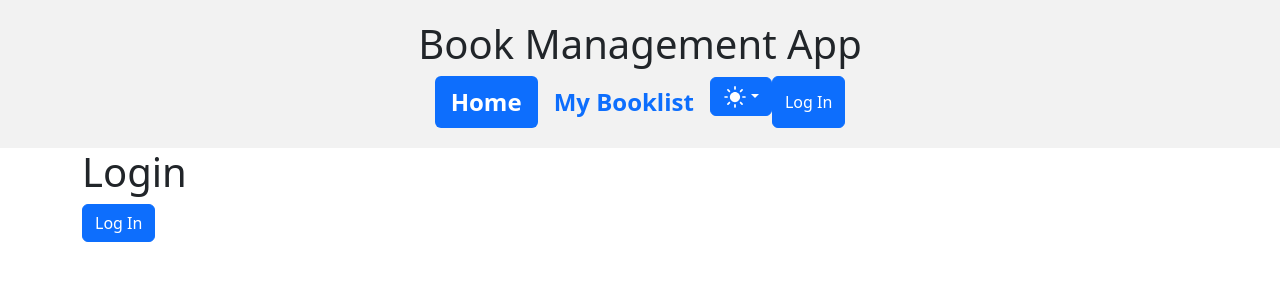
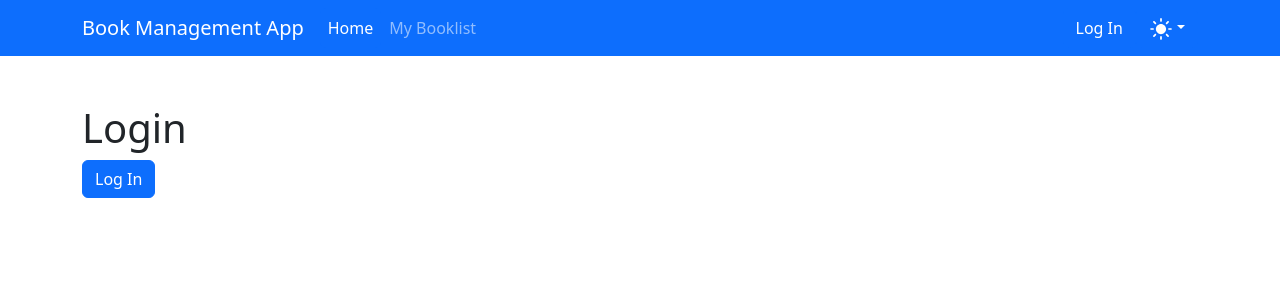
Before and after one commit to CurtesMalteser/adb_books, a React (Create React App) app in the folder frontend/: page /login in a window 1280 px wide. Shown: the top 300 px of the page. Built offline with nearby package versions, Linux system fonts and the light colour scheme; no server answers.

Commit message:
feat: Reorganize Navbar for improved UX

```diff
--- a/frontend/src/components/header/Header.css
+++ /dev/null
@@ -1,7 +0,0 @@
-header {
-  background-color: #f2f2f2;
-  padding: 20px;
-  text-align: center;
-  font-size: 24px;
-  font-weight: bold;
-}
--- a/frontend/src/components/header/Header.tsx
+++ b/frontend/src/components/header/Header.tsx
@@ -1,5 +1,6 @@
-import './Header.css';
-import Nav from 'react-bootstrap/Nav';
+import Navbar from 'react-bootstrap/esm/Navbar';
+import Nav from 'react-bootstrap/esm/Nav';
+import Container from 'react-bootstrap/esm/Container';
 import { Link } from 'react-router-dom';
 import ROUTES from '../../constants/Routes';
 import { useAuth0 } from '@auth0/auth0-react';
@@ -12,31 +13,38 @@ import DarkModeToggle from '../../features/dark-mode/DarkModeToggle';
 function NavMenu() {
 
   const auth0 = useAuth0();
-  const { isAuthenticated } = auth0;
+  const { isAuthenticated, isLoading } = auth0;
 
   useEffect(() => {
     initAuth(auth0);
   }, [auth0]);
 
   return (
+    <Navbar expand="lg" className="navbar-dark bg-primary" style={{ marginBottom: "48px" }} >
+      <Container>
         <Nav variant="pills" defaultActiveKey="home" className='justify-content-center'>
+          <Navbar.Brand as={Link} to={ROUTES.HOME} >Book Management App</Navbar.Brand>
           <Nav.Item>
             <Nav.Link as={Link} to={ROUTES.HOME} eventKey="home">Home</Nav.Link>
           </Nav.Item>
           <Nav.Item>
             <Nav.Link as={Link} to={ROUTES.MY_BOOKLIST} eventKey="my-book-list">My Booklist</Nav.Link>
           </Nav.Item>
+
+        </Nav>
+        <div className="d-flex ml-auto">
+          {!isLoading && isAuthenticated && <LogoutButton />}
+          {!isLoading && !isAuthenticated && <LoginButton />}
           <DarkModeToggle />
-      {isAuthenticated && <LogoutButton />}
-      {!isAuthenticated && <LoginButton />}
-    </Nav>
+        </div>
+      </Container>
+    </Navbar>
   )
 }
 
 function Header() {
   return (
     <header>
-      <h1>Book Management App</h1>
       <NavMenu />
     </header>
   );
--- a/frontend/src/features/auth/LogoutButton.tsx
+++ b/frontend/src/features/auth/LogoutButton.tsx
@@ -13,9 +13,9 @@ const LogoutButton = () => {
             {user &&
                 <div
                     className="d-flex"
-                    style={{ marginRight: '24px' }}
+                    style={{ marginRight: '8px' }}
                     onClick={() => navigate(ROUTES.PROFILE)}>
-                    <Image style={{ width: '50px', height: '50px', marginRight: '10px' }}
+                    <Image style={{ width: '40px', height: '40px' }}
                         src={user.picture}
                         alt={`Profile Picture ${user.name}`}
                         roundedCircle />
```
Lines whose indentation alone changed are shown as unchanged.
